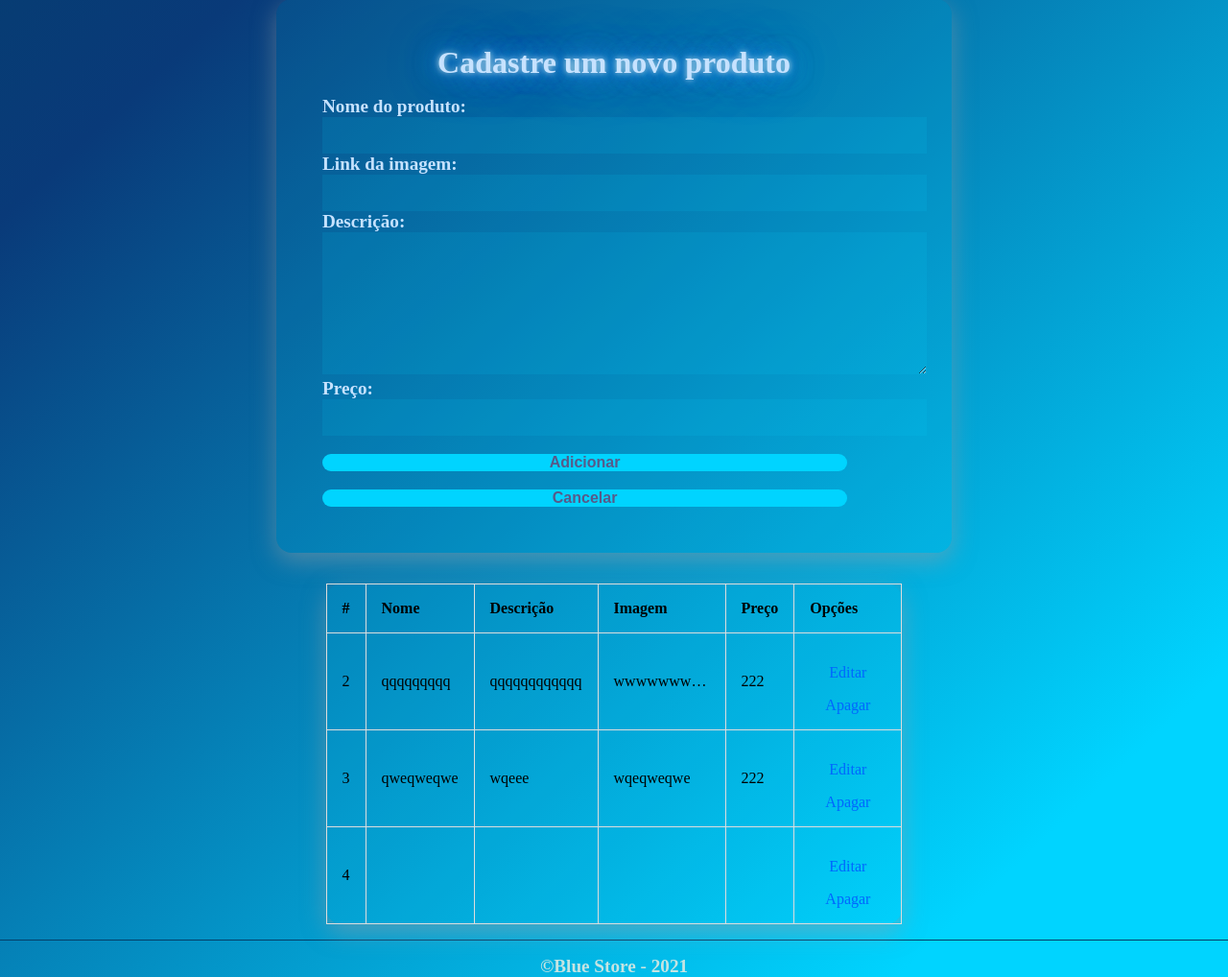
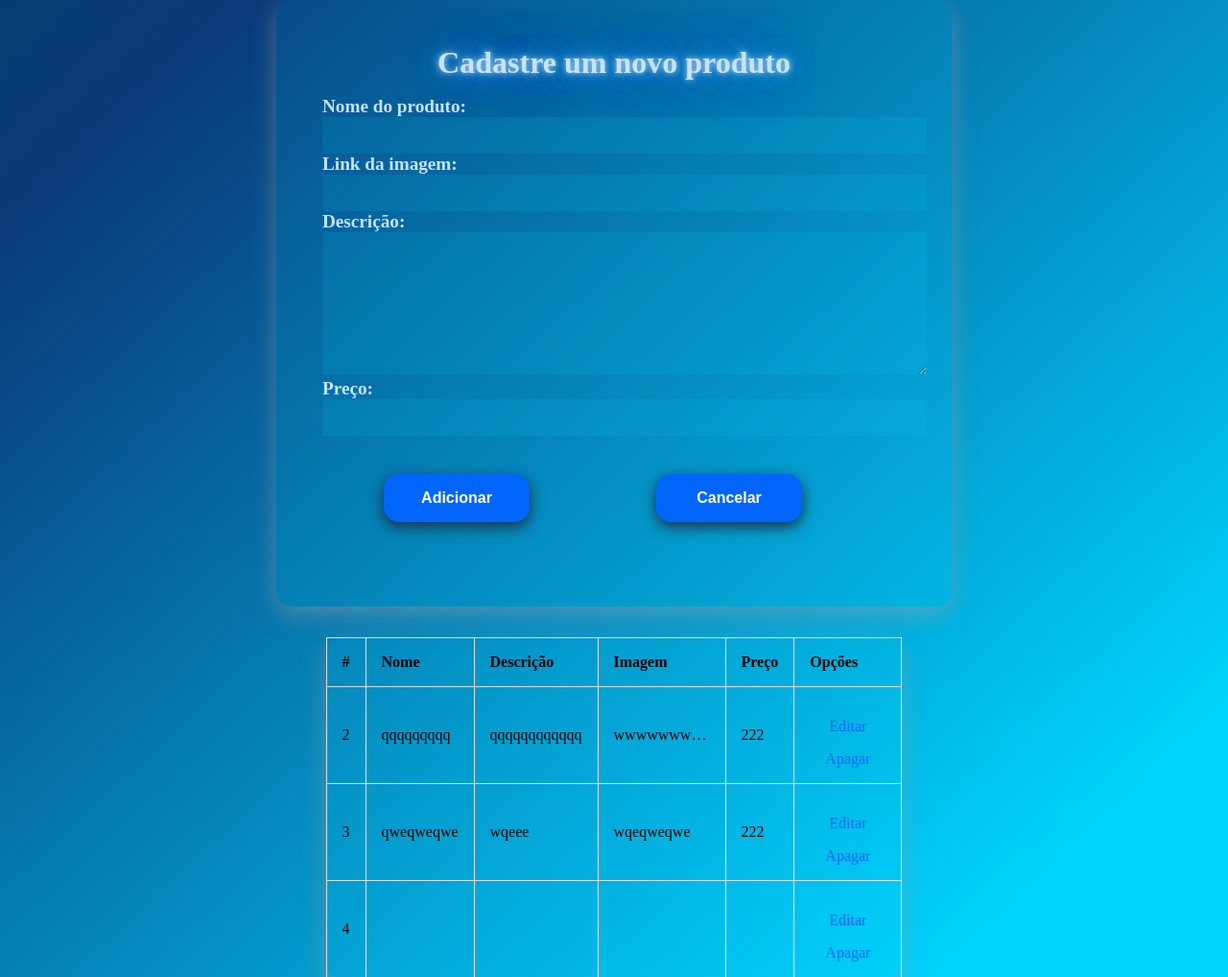
Before and after one commit to lucasmbrute2/Blue_store, a Flask app: page /select in a window 1280 px wide. Shown: the part 369-1387 px from the top of the page at 96% size. Run offline with Flask 2, Linux system fonts and the light colour scheme; data comes from the database, SQL or seed files in the repository; both versions use the stored data as it was after the commit; some libraries are stand-ins or nearby versions.

Commit message:
botões do modal de cadastro

```diff
--- a/static/css/admin.css
+++ b/static/css/admin.css
@@ -203,22 +203,33 @@ form label {
 }
 
 form button {
-    margin-top: 1.2rem;
-    width: 90%;
-    height: 90%;
-    justify-self: center;
-    background-color: rgba(0,212,255,1);
-    border-radius: 12px;
-    color: #575A89;
+    margin: 2.5rem 4rem;
+    width: 25%; /*alteração de largura e altura*/
+    height: 30%;
+    padding: 1rem;
+    background-color: #0066ff;
+    color: #fff;
     font-weight: 700;
     font-size: 1rem;
     border: none;
     cursor: pointer;
+    transition-duration: 0.4s;
+    overflow: hidden;
+    box-shadow: 0 5px 15px #193047;
+    border-radius: 1rem;
 }
 
 form button:hover {
-    background-color: #0066ff;
-    color: #fff;
+    background: #fff;
+    box-shadow: 0px 2px 10px 5px #1abc9c;
+    color: rgb(8, 83, 8);
+}
+
+form button#cancel:hover{
+    background: #fff;
+    box-shadow: 0px 2px 10px 5px #bc1a1a;
+    color: red;
+
 }
 /* lista de itens */
 #table {
--- a/templates/sobre.html
+++ b/templates/sobre.html
@@ -25,7 +25,7 @@
             <div>
                 <img src="../static/img/colaboradores/aghata.png">
                 <h2>Aghata</h2>
-                <p>Lorem ipsum dolor sit amet consectetur adipisicing elit. Recusandae fuga magni rerum architecto ex quisquam necessitatibus laborum optio, eum distinctio inventore exercitationem error nesciunt quos enim dolor, ducimus harum autem?</p>
+                <p>Sou paulistana, formada em Letras e atualmente estudante de programação. Gosto de cinema, história, política e tecnologia. </p>
                 <div class="icons">
 
                     <a href="https://www.linkedin.com/in/aghata-nunes-0a22ba218/" target="_blank">
```
Also changed, not shown: projetofinal.sqlite3.
